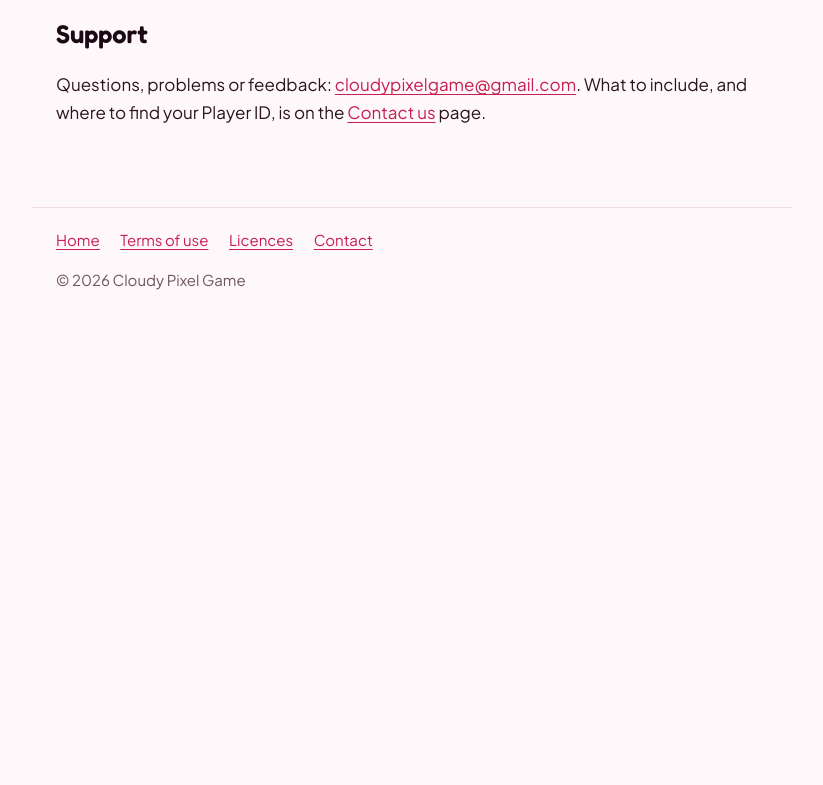
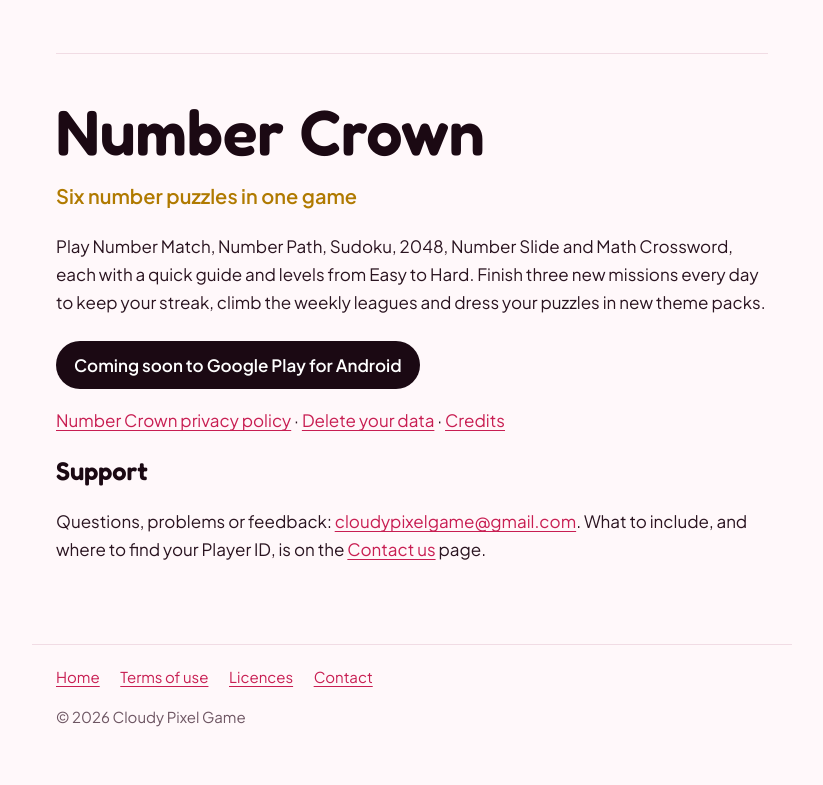
Before and after one commit to cloudypixelgame/cloudypixelgame.github.io, a plain HTML site: page index.html in a window 1280 px wide. Shown: the part 1868-2653 px from the top of the page, without its empty margins (228-1051 px from the left). Before the commit the page ends 2216 px from the top, so only its background shows below. Drawn offline with Linux system fonts and the light colour scheme.

Commit message:
Home, Contact, Licences: add Number Crown (28 Nov 2026)

```diff
--- a/index.html
+++ b/index.html
@@ -4,7 +4,7 @@
   <meta charset="utf-8">
   <meta name="viewport" content="width=device-width, initial-scale=1">
   <title>Cloudy Pixel Game – Independent game studio</title>
-  <meta name="description" content="Cloudy Pixel is an independent studio making creative games, from clever puzzles to playful new worlds. Play Match Number, Snake Path and Zoo Bus Jam on Android.">
+  <meta name="description" content="Cloudy Pixel is an independent studio making creative games, from clever puzzles to playful new worlds. Play Match Number, Snake Path, Zoo Bus Jam and Number Crown on Android.">
   <link rel="icon" href="favicon.png">
   <link rel="preconnect" href="https://fonts.googleapis.com">
   <link rel="preconnect" href="https://fonts.gstatic.com" crossorigin>
@@ -55,6 +55,14 @@
       <p><a href="zoo-bus-jam/privacy-policy.html">Zoo Bus Jam privacy policy</a> · <a href="zoo-bus-jam/privacy-policy.html#delete-data">Delete your data</a> · <a href="zoo-bus-jam/privacy-policy.html#about">Credits</a></p>
     </section>
 
+    <section class="game">
+      <h2 class="game-name">Number Crown</h2>
+      <p class="tagline">Six number puzzles in one game</p>
+      <p>Play Number Match, Number Path, Sudoku, 2048, Number Slide and Math Crossword, each with a quick guide and levels from Easy to Hard. Finish three new missions every day to keep your streak, climb the weekly leagues and dress your puzzles in new theme packs.</p>
+      <span class="status">Coming soon to Google Play for Android</span>
+      <p><a href="number-crown/privacy-policy.html">Number Crown privacy policy</a> · <a href="number-crown/privacy-policy.html#delete-data">Delete your data</a> · <a href="number-crown/privacy-policy.html#about">Credits</a></p>
+    </section>
+
     <h2>Support</h2>
     <p>Questions, problems or feedback: <a href="mailto:cloudypixelgame@gmail.com">cloudypixelgame@gmail.com</a>. What to include, and where to find your Player ID, is on the <a href="contact.html">Contact us</a> page.</p>
   </main>
```
Also changed, not shown: contact.html (+3 -2 lines), licences.html (+1 -1 lines).
